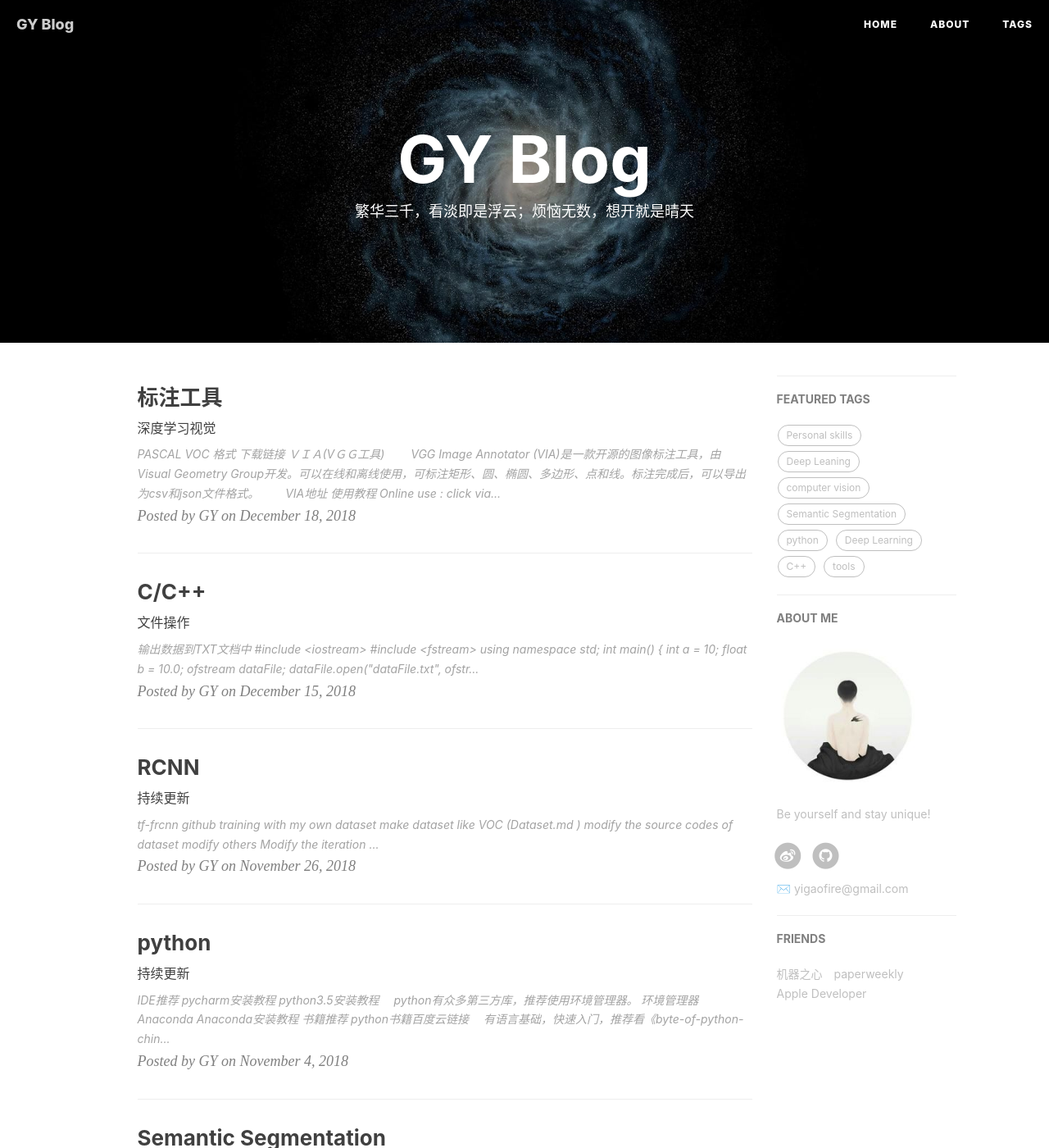
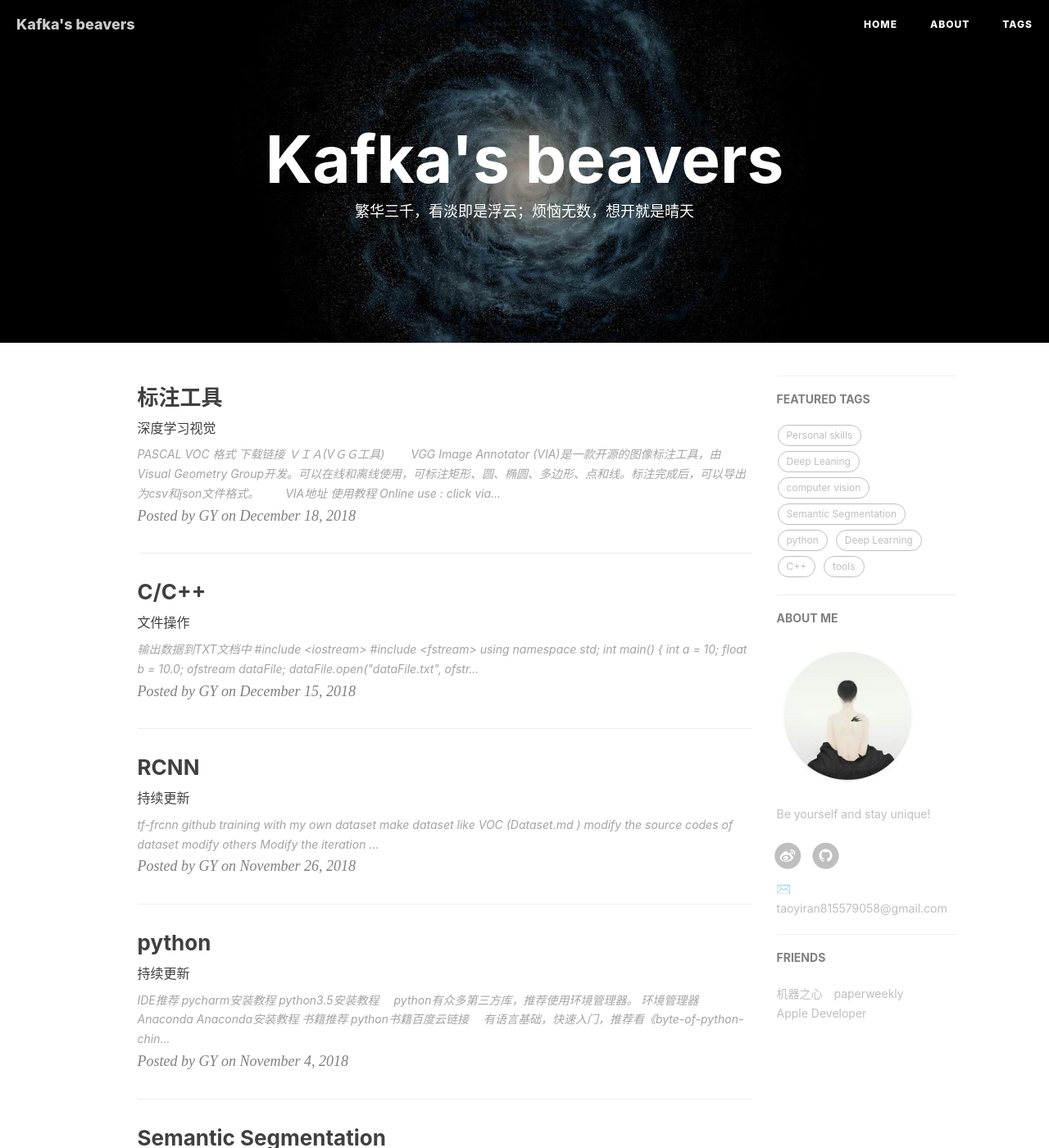
Before and after one commit to yuanzhenxia12138/yuanzhenxia12138.github.io, a Jekyll site: the page built from index.html, in a window 1280 px wide and 1400 px high. Shown: the whole window at 82% size. Built offline with Jekyll 4.4.1, drawn with Linux system fonts in a browser that asks for light colours; nearby versions of some CDN libraries; library files that are not in the unit come from our copies; the list of posts is cut into pages by our own code; comment, search, counter and statistics services are not loaded; some of the changed text lies outside the part shown.

Commit message:
Update _config.yml

```diff
--- a/_config.yml
+++ b/_config.yml
@@ -1,13 +1,13 @@
 # Site settings
-title: GY Blog
-SEOTitle: 高毅的博客 | GY Blog
+title: Kafka's beavers
+SEOTitle: Kafka's beavers Blog
 header-img: img/post-bg-desk.jpg
-email: yigaofire@gmail.com
+email: taoyiran815579058@gmail.com
 description: "Life is too short to wait."
-keyword: "GY, GY Blog"
-url: "http://yigaoyi.github.io"          # your host, for absolute URL
+keyword: "Kafka's beavers Blog"
+url: "http://yuanzhenxia12138.github.io"          # your host, for absolute URL
 baseurl: ""      # for example, '/blog' if your blog hosted on 'host/blog'
-github_repo: "https://github.com/YIGAOYI/YIGAOYI.github.io.git" # you code repository
+github_repo: "https://github.com/yuanzhenxia12138/yuanzhenxia12138.github.io.git" # you code repository
 
 # Sidebar settings
 sidebar: true                           # whether or not using Sidebar.
@@ -18,8 +18,8 @@ sidebar-avatar: /img/k.jpg      # use absolute URL, seeing it's used in both `/`
 
 # SNS settings
 RSS: false
-weibo_username:     6578350179
-github_username:    YIGAOYI
+weibo_username:     none
+github_username:    none
 
 
 # Build settings
@@ -58,9 +58,9 @@ gitalk:
   enable: true    #是否开启Gitalk评论
   clientID: 4209660cf4ab53bdd3dd                            #生成的clientID
   clientSecret: 4d4c3fb1c3f590e78ecc080ae30596ac4647d856    #生成的clientSecret
-  repo: https://yigaoyi.github.io.    #仓库名称
-  owner: YIGAOYI    #github用户名
-  admin: yigaoyi
+  repo: https://yuanzhenxia12138.github.io.    #仓库名称
+  owner: yuanzhenxia12138    #github用户名
+  admin: yuanzhenxia12138
   distractionFreeMode: true #是否启用类似FB的阴影遮罩
 
 
```
